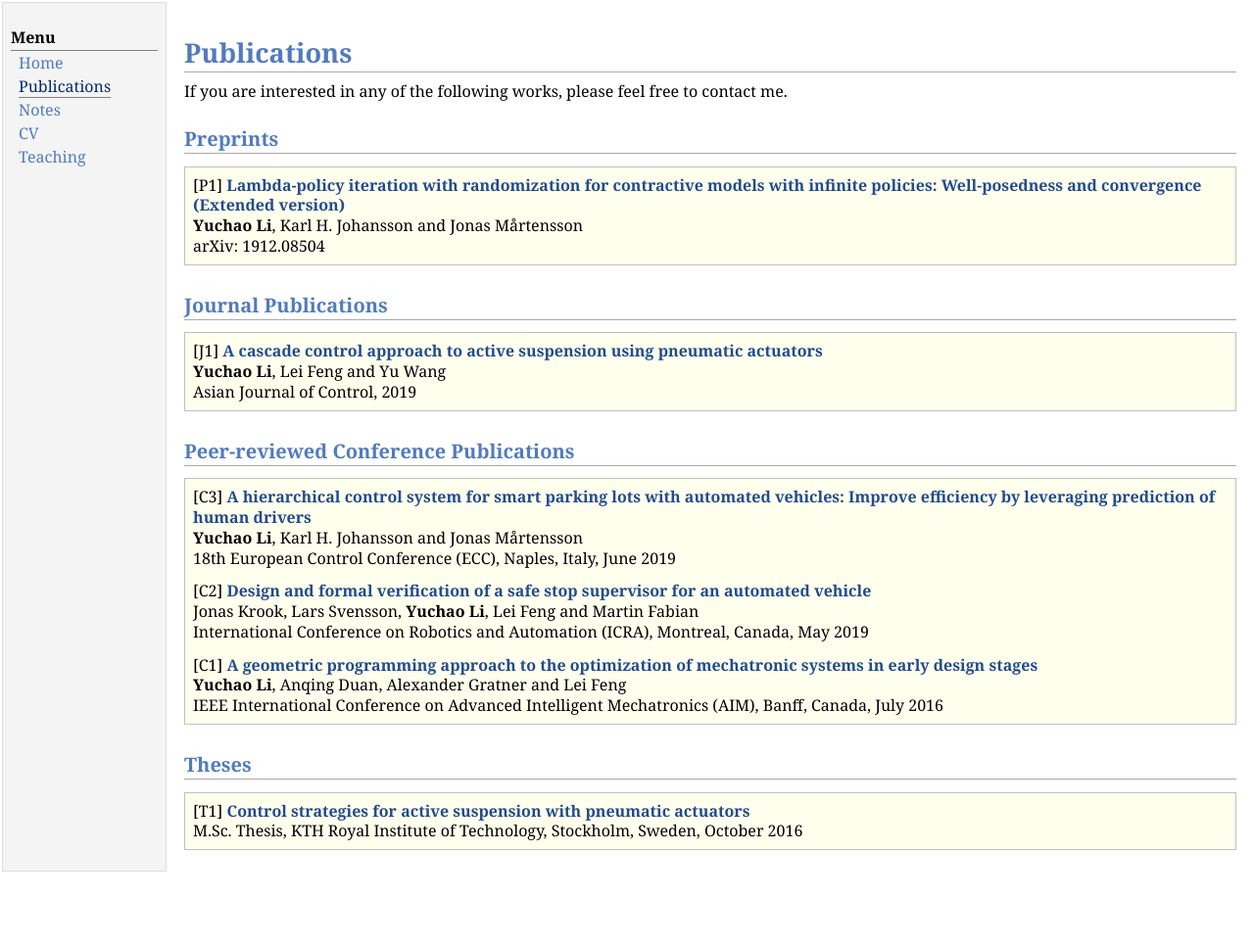
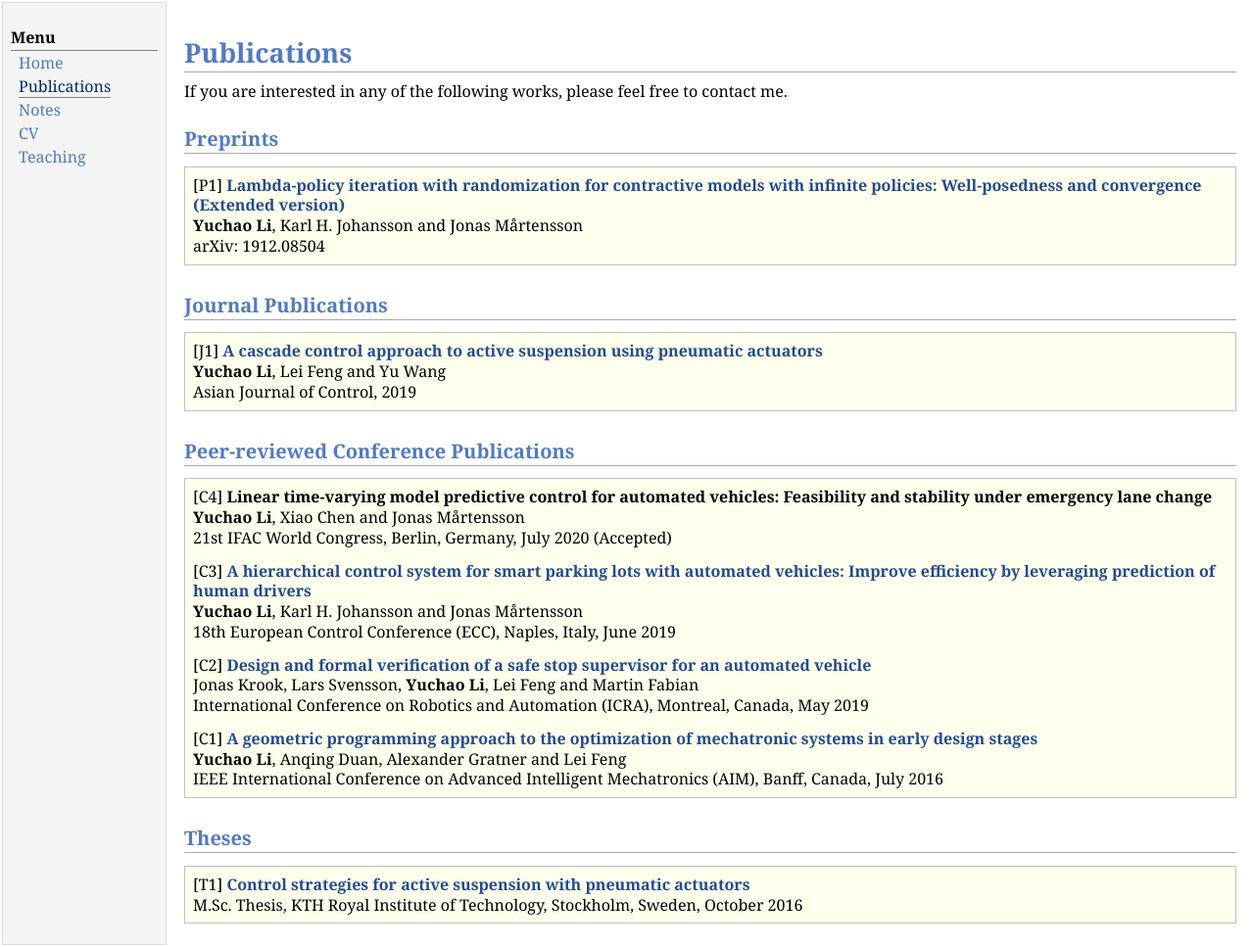
Before and after one commit to yuchaotaigu/yuchaotaigu.github.io, a Jekyll site: the page research.html, which Jekyll copies as it is, in a window 1280 px wide. Shown: the whole page at 98% size. Built offline with Jekyll 4.4.1, drawn with Linux system fonts in a browser that asks for light colours; comment, search, counter and statistics services are not loaded; before the commit the page ends 900 px from its top, so only the background shows below that.

Commit message:
ifac world con

```diff
--- a/research.html
+++ b/research.html
@@ -48,6 +48,9 @@ arXiv: 1912.08504 </p>
   <h2>Peer-reviewed Conference Publications</h2>
 <div class="infoblock">
 <div class="blockcontent">
+<p>[C4] <b>Linear time-varying model predictive control for automated vehicles: Feasibility and stability under emergency lane change </b><br />
+<b>Yuchao Li</b>, Xiao Chen and Jonas Mårtensson <br />
+21st IFAC World Congress, Berlin, Germany, July 2020 (Accepted) </p>
 <p>[C3] <a href="https://ieeexplore.ieee.org/abstract/document/8796055"><b>A hierarchical control system for smart parking lots with automated vehicles: Improve efficiency by leveraging prediction of human drivers </b></a><br />
 <b>Yuchao Li</b>, Karl H. Johansson and Jonas Mårtensson <br />
 18th European Control Conference (ECC), Naples, Italy, June 2019 </p>
```
